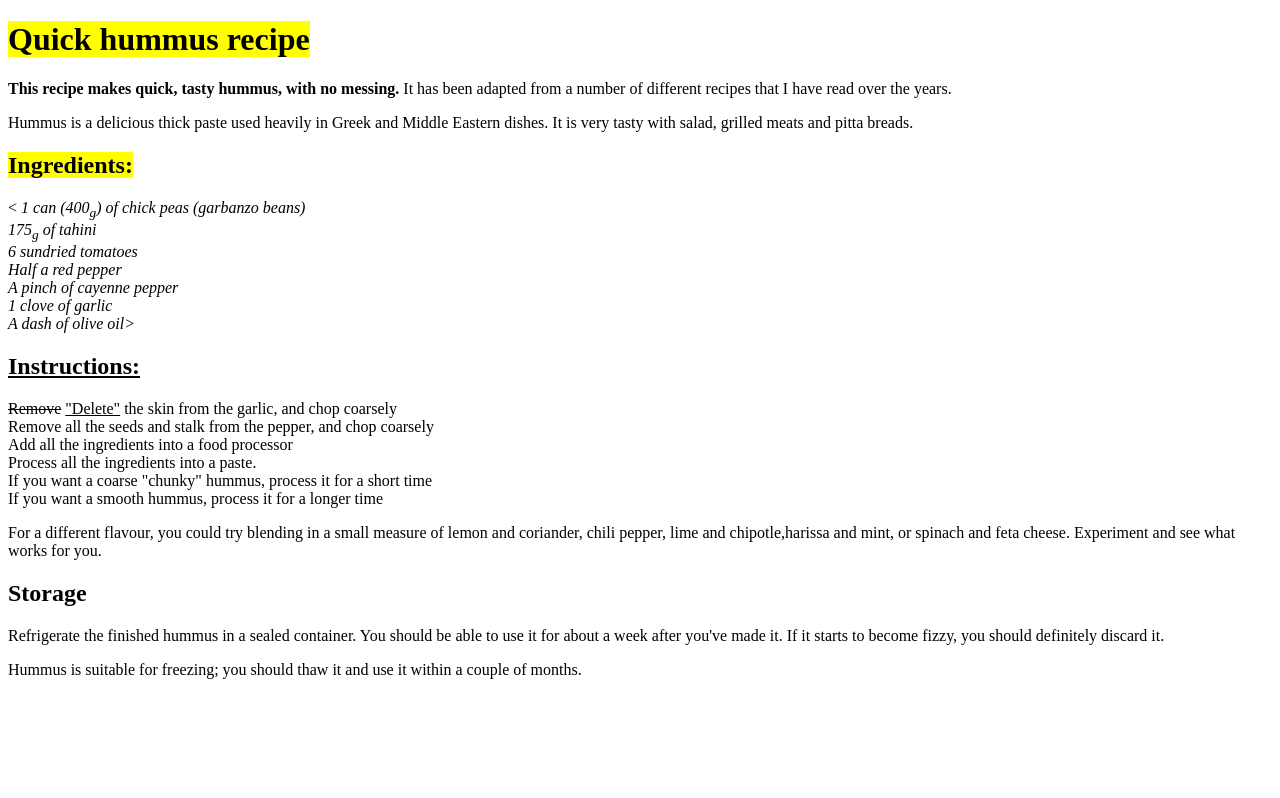
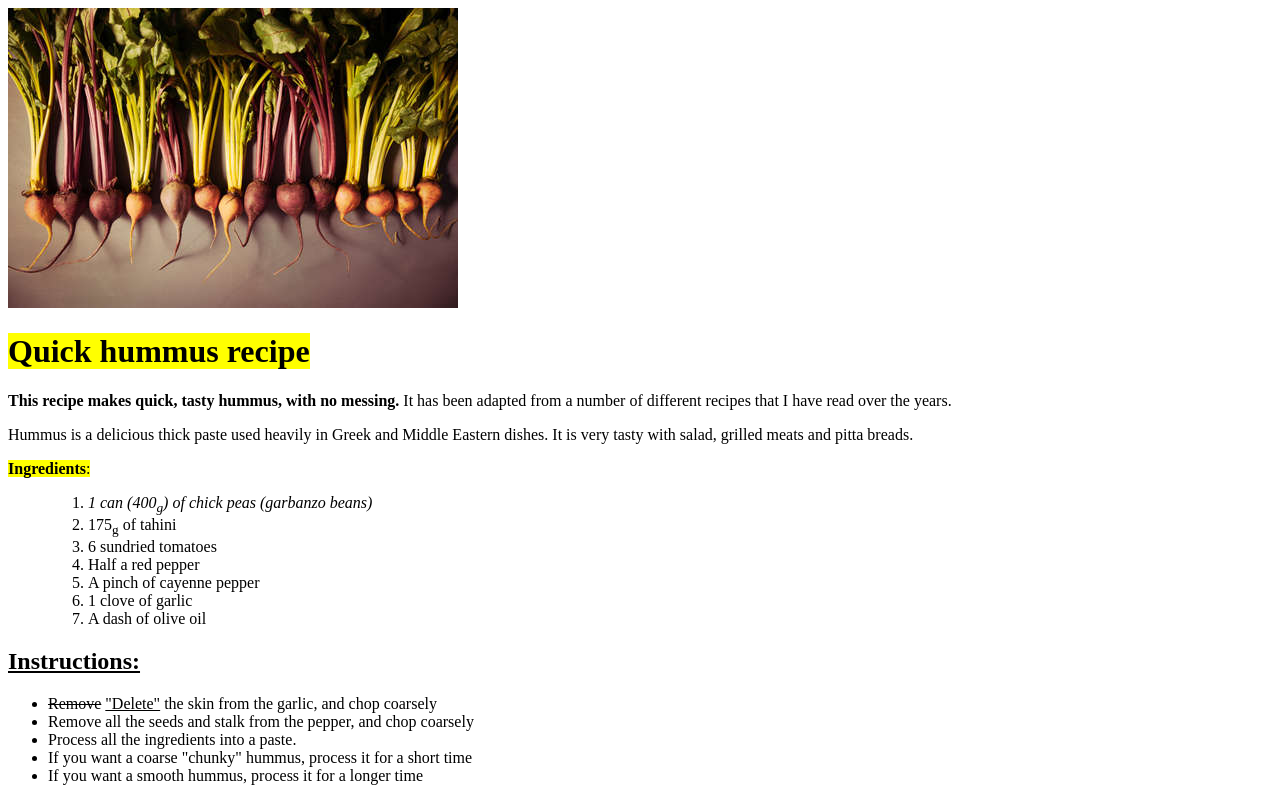
Before and after one commit to eliasaltarelli/eliasaltarelli.github.io, a plain HTML site: page example/recipe.html in a window 1280 px wide. Shown: the top 798 px of the page. Drawn offline with Linux system fonts and the light colour scheme.

Commit message:
helloworld

```diff
--- a/example/recipe.html
+++ b/example/recipe.html
@@ -6,36 +6,50 @@
     <title>Quick hummus recipe</title>
 </head>
 <body>
-<h1><mark>Quick hummus recipe</mark></h1>
+<img src="cipollotti.jpg" alt="cipollotti">
+<h1>
+    <mark>Quick hummus recipe</mark>
+</h1>
 
-<p><strong>This recipe makes quick, tasty hummus, with no messing.</strong> It has been adapted from a number of different recipes that I
+<p><strong>This recipe makes quick, tasty hummus, with no messing.</strong> It has been adapted from a number of
+    different recipes that I
     have read over the years.</p>
 
 <p>Hummus is a delicious thick paste used heavily in Greek and Middle Eastern dishes. It is very tasty with salad,
     grilled meats and pitta breads.</p>
 
-<h2><mark>Ingredients&colon;</mark></h2>
+<dl>
 
-<p>&lt;
-    <em>1 can (400<sub>g</sub>) of chick peas (garbanzo beans)<br>
-    175<sub>g</sub> of tahini<br>
-    6 sundried tomatoes<br>
-    Half a red pepper<br>
-    A pinch of cayenne pepper<br>
-    1 clove of garlic<br>
-    A dash of olive oil&gt;<br></em>
-</p>
+        <dt>
+            <mark><strong>Ingredients</strong>&colon;</mark>
+        </dt>
 
-<h2><u>Instructions&colon;</u></h2>
+    <dd>
 
-<p>
-    <del>Remove</del> <ins>&quot;Delete&quot;</ins> the skin from the garlic, and chop coarsely<br>
-    Remove all the seeds and stalk from the pepper, and chop coarsely<br>
-    Add all the ingredients into a food processor<br>
-    Process all the ingredients into a paste.<br>
-    If you want a coarse "chunky" hummus, process it for a short time<br>
-    If you want a smooth hummus, process it for a longer time<br>
-</p>
+        <ol>
+            <li><em>1 can (400<sub>g</sub>) of chick peas (garbanzo beans)</em></li>
+            <li>175<sub>g</sub> of tahini</li>
+            <li>6 sundried tomatoes</li>
+            <li>Half a red pepper</li>
+            <li>A pinch of cayenne pepper</li>
+            <li>1 clove of garlic</li>
+            <li>A dash of olive oil</li>
+        </ol>
+    </dd>
+</dl>
+<h2><u><strong>Instructions&colon;</strong></u></h2>
+
+<ul>
+    <li>
+        <del>Remove</del>
+        <ins>&quot;Delete&quot;</ins>
+        the skin from the garlic, and chop coarsely
+    </li>
+    <li>Remove all the seeds and stalk from the pepper, and chop coarsely</li>
+    <li>Process all the ingredients into a paste.</li>
+    <li>If you want a coarse "chunky" hummus, process it for a short time</li>
+    <li>If you want a smooth hummus, process it for a longer time</li>
+</ul>
 
 <p>
     For a different flavour, you could try blending in a small measure of lemon and coriander, chili pepper, lime and
```
Also changed, not shown: example/cipollotti.jpg (added).
